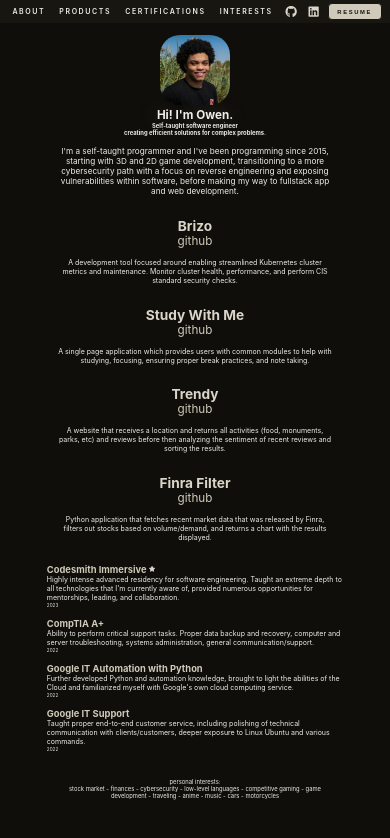
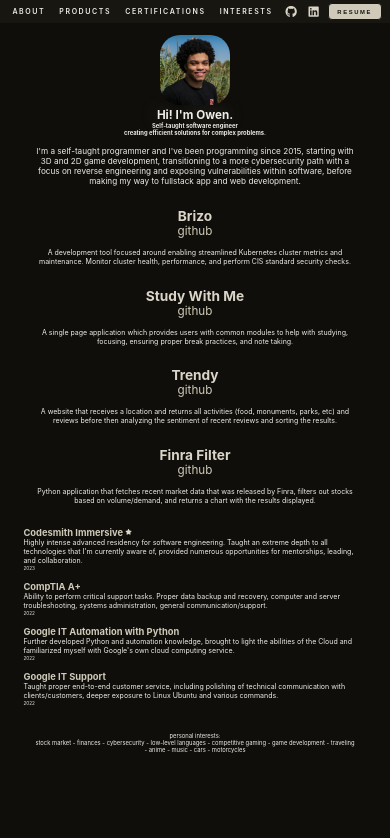
Before and after one commit to owenpa/portfolio2, a React (Create React App) app: page / in a window 390 px wide. Shown: the top 838 px of the page. Built offline with nearby package versions, Linux system fonts and the light colour scheme.

Commit message:
decrease padding on mobile

```diff
--- a/src/assets/index.scss
+++ b/src/assets/index.scss
@@ -28,8 +28,16 @@ body {
   height: 100%;
 }
 
-.content-container {
-  padding: 0em 4em;
+@media (min-width: 0px) {
+  .content-container {
+    padding: 0em 2em;
+  }
+}
+
+@media (min-width: 1000px) {
+  .content-container {
+    padding: 0em 4em;
+  }
 }
 
 //!  ------ NAVBAR
```
